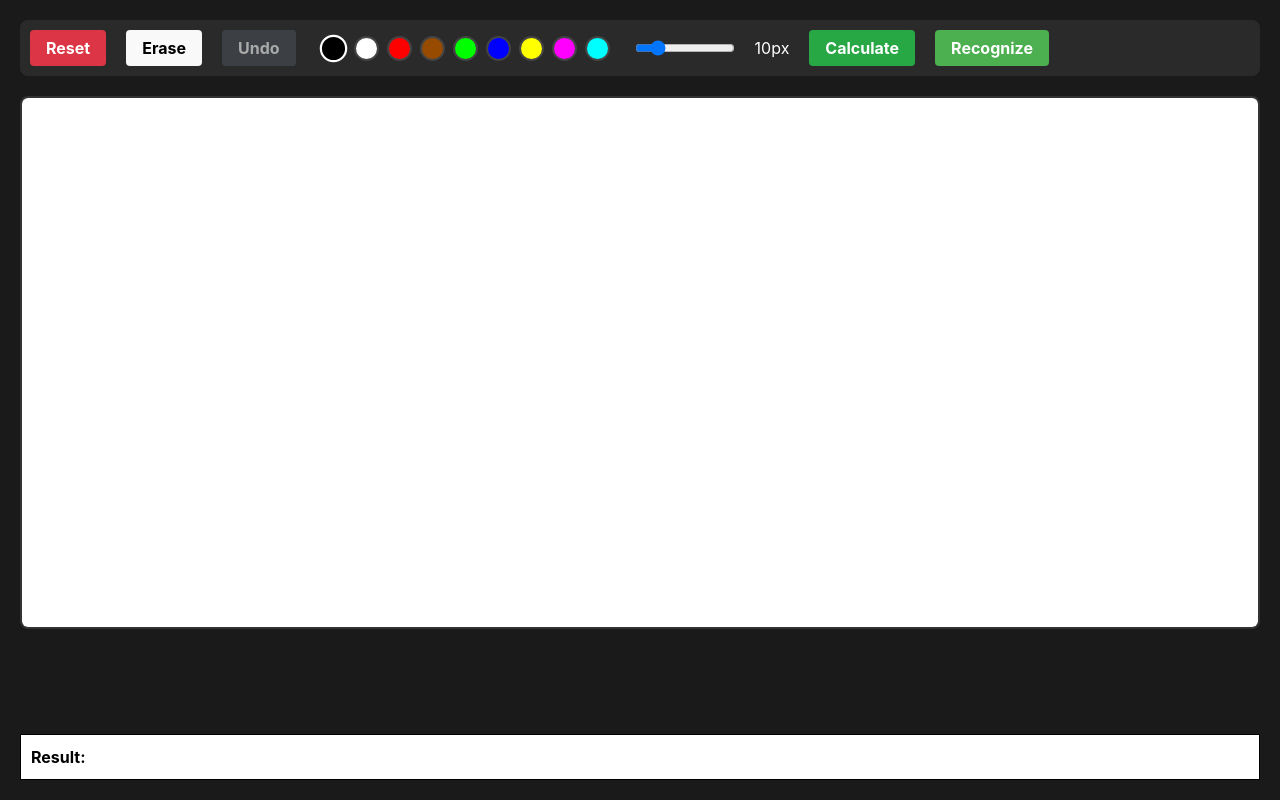
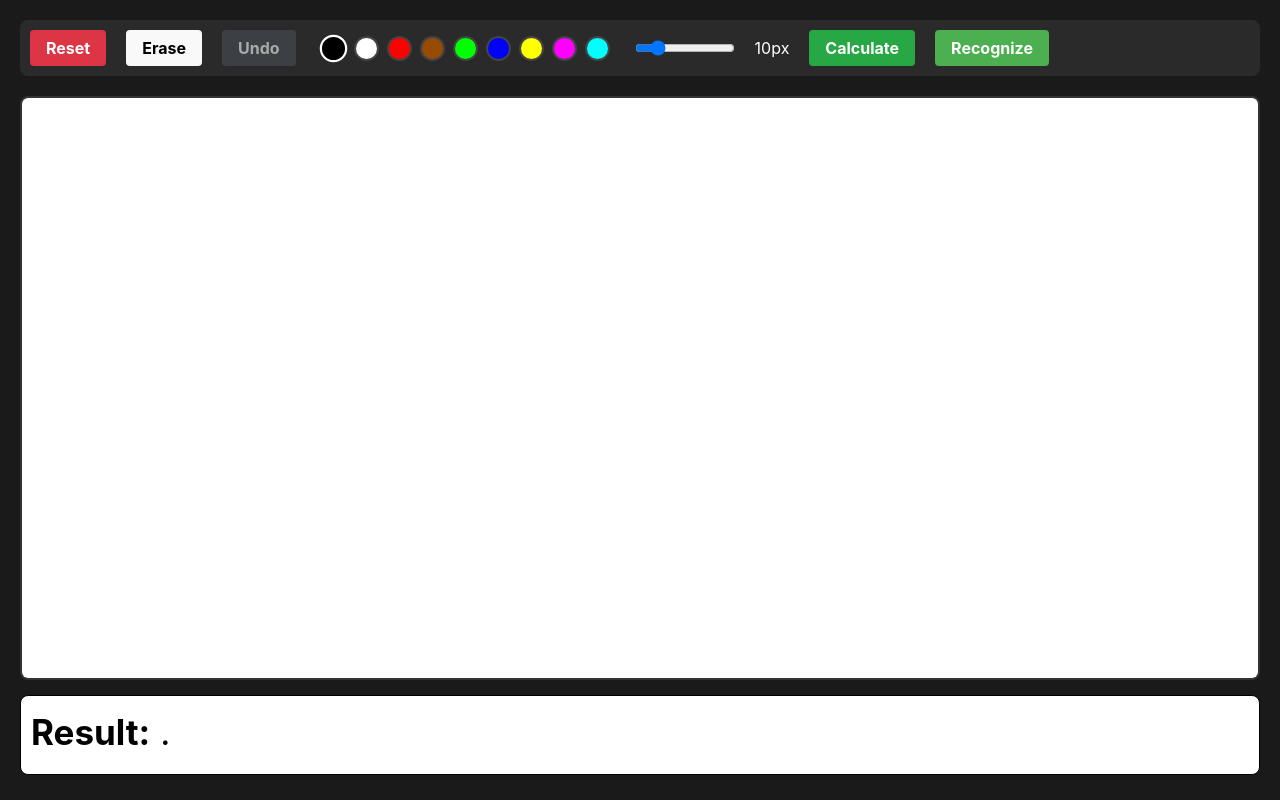
Before and after one commit to lalitrawat11/SketchSense, a React (Vite) app in the folder frontend/: page / in a window 1280 px wide. Built offline with nearby package versions, Linux system fonts and the light colour scheme.

Commit message:
Update App.jsx

```diff
--- a/frontend/src/App.jsx
+++ b/frontend/src/App.jsx
@@ -1,7 +1,6 @@
 import { useState, useRef, useEffect } from "react";
 import "./App.css";
 import axios from "axios";
-import { MathJax, MathJaxContext } from "better-react-mathjax";
 
 function App() {
   const canvasRef = useRef(null);
@@ -32,6 +31,7 @@ function App() {
 
   useEffect(() => {
     const resizeCanvas = () => {
+      requestAnimationFrame(() => {
         const canvas = canvasRef.current;
         if (canvas) {
           const displayWidth = canvas.clientWidth;
@@ -40,13 +40,15 @@ function App() {
           canvas.height = displayHeight;
 
           const ctx = canvas.getContext("2d");
-        ctx.fillStyle = "#FFFFFF";
+          ctx.fillStyle = "#ffffff";
           ctx.fillRect(0, 0, canvas.width, canvas.height);
         }
+      });
     };
 
-    resizeCanvas();
     window.addEventListener("resize", resizeCanvas);
+    resizeCanvas(); // Run after event listener to avoid missing early resizes
+
     return () => window.removeEventListener("resize", resizeCanvas);
   }, []);
 
@@ -74,7 +76,7 @@ function App() {
     const scaleY = canvas.height / rect.height;
 
     const ctx = canvas.getContext("2d");
-    ctx.strokeStyle = isErasing ? "#000000" : currentColor;
+    ctx.strokeStyle = isErasing ? "#ffffff" : currentColor;
     ctx.lineWidth = lineWidth;
     ctx.lineCap = "round";
 
@@ -201,7 +203,7 @@ function App() {
         </button>
         <button
           onClick={() => setIsErasing(!isErasing)}
-          className={`eraser-btn ${isErasing ? "active" : "#FFFFFF"}`}
+          className={`eraser-btn ${isErasing ? "active" : "#ffffff"}`}
         >
           {isErasing ? "Draw" : "Erase"}
         </button>
@@ -253,18 +255,29 @@ function App() {
           onMouseUp={stopDrawing}
           onMouseOut={stopDrawing}
         />
-      </div>
+
         <div
           style={{
-          marginTop: "5px",
             padding: "10px",
             border: "1px solid black",
             background: "#FFFFFF",
             color: "#000000",
+            position: "absolute",
+            bottom: "5px",
+            left: "50%",
+            transform: "translateX(-50%)" /* Center horizontally */,
+            width: "calc(100% )",
+            height: "80px",
+            borderRadius: "8px",
           }}
         >
-        <strong>Result: </strong>
-        {resultText}
+          <strong style={{ fontSize: "35px", fontWeight: "bold" }}>
+            Result:
+          </strong>
+          <span style={{ fontSize: "35px", color: "#000000" }}>
+            {" " + resultText + "."}
+          </span>
+        </div>
       </div>
     </div>
   );
```
Lines whose indentation alone changed are shown as unchanged.
